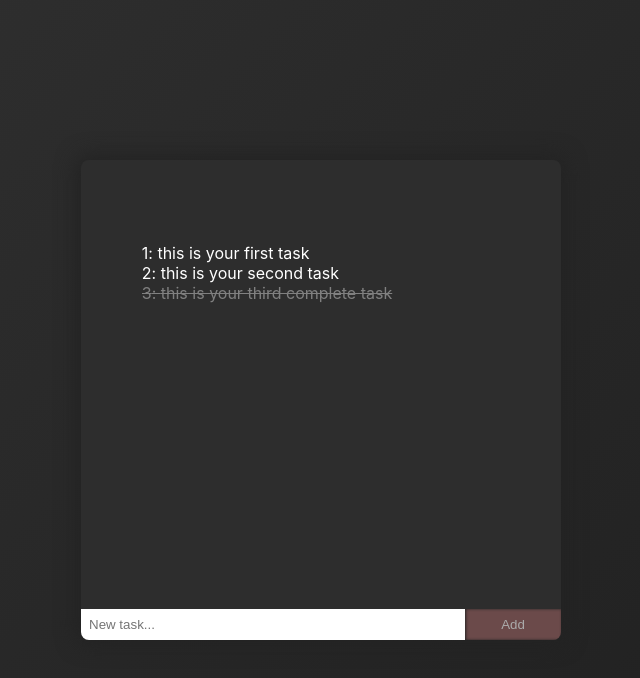
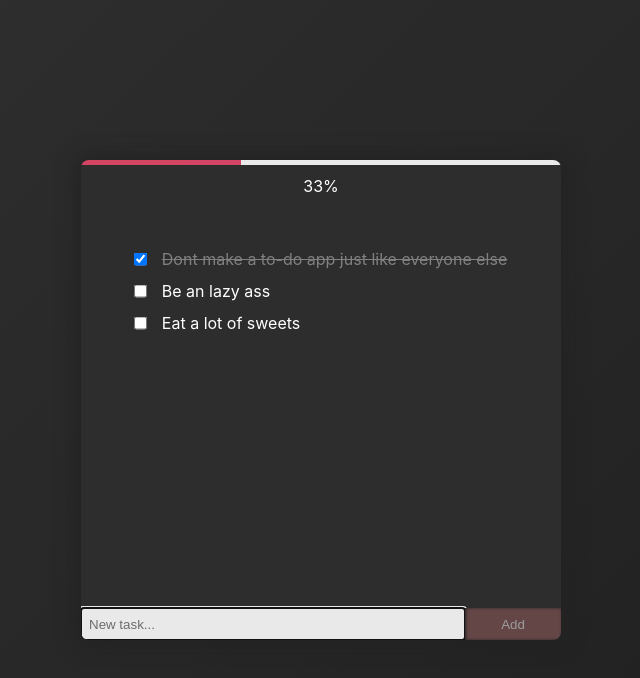
Before and after one commit to evgeny-rov/in24, a React (Create React App) app: page / in a window 1280 px wide. Shown: the top 678 px of the page, without its empty margins (319-959 px from the left). Built offline with nearby package versions, Linux system fonts and the light colour scheme.

Commit message:
finished task logic, styling

```diff
--- a/src/App.css
+++ b/src/App.css
@@ -1,3 +1,9 @@
+:root {
+  --main-color: grey;
+  --accent-color: #fff;
+  --accent-color2: rgb(231, 71, 106);
+}
+
 body {
   margin: 0;
   font-family: -apple-system, BlinkMacSystemFont, 'Segoe UI', 'Roboto', 'Oxygen',
@@ -12,10 +18,10 @@ code {
     monospace;
 }
 
-
 .App {
+  position: absolute;
   width: 100%;
-  height: 100vh;
+  height: 100%;
   background: linear-gradient(-45deg, rgb(31, 31, 31) 0%, rgb(48, 48, 48) 100%);
   display: flex;
   justify-content: center;
@@ -38,29 +44,53 @@ code {
   overflow: hidden;
 }
 
-.task-list {
+#task-list {
   list-style: none;
   height: 70%;
   width: 80%;
-  padding: 0;
-  margin: 1em;
   text-align: left;
-  overflow: auto;
+  overflow-y: auto;
+  line-height: 2rem;
 }
 
-.task-list li {
-  cursor: pointer;
-  user-select: none;
-  transition: all .5s;
+#task-list::-webkit-scrollbar {
+  width: 8px;
 }
 
-.task-list li.complete {
+#task-list::-webkit-scrollbar-track {
+  box-shadow: inset 0 0 6px rgba(0, 0, 0, 0.452);
+	border-radius: 10px;
+}
+
+#task-list::-webkit-scrollbar-thumb {
+  border-radius: 10px;
+	background: grey;
+}
+
+#task-list li {
+  position: relative;
+  cursor: pointer;
+  transition: all .5s;
+  word-wrap: break-word;
+}
+
+li::first-letter {
+  text-transform: uppercase;
+}
+
+li input {
+  position: absolute;
+  left: -2rem;
+  transform: translateY(50%);
+}
+
+#task-list li:hover {
+  font-size: 1.05rem;
+}
+
+#task-list li.complete {
   text-decoration: line-through;
   color: grey;
-}
-
-.task-list li:hover {
-  font-size: 1.05rem;
 }
 
 .user-input {
@@ -68,7 +98,8 @@ code {
   box-sizing: border-box;
   bottom: 0;
   width: 100%;
-  height: 2.5rem;
+  height: 2rem;
+  opacity: 0.9;
 }
 
 .input {
@@ -76,7 +107,7 @@ code {
   position: absolute;
   padding: 0.5rem;
   border: none;
-  outline: none;
+  height: 100%;
 }
 
 .field {
@@ -91,10 +122,10 @@ code {
   right: 0;
   color: #fff;
   width: 20%;
-  background: rgb(231, 71, 106);
+  background: var(--accent-color2);
   transition: all .4s;
   z-index: 5;
-  box-shadow: -3px 0 4px rgb(231, 71, 106);
+  box-shadow: 0 0 4px var(--accent-color2);
 }
 
 .sbmt-btn:disabled {
@@ -103,11 +134,44 @@ code {
   box-shadow: inset 1px 0 3px rgb(36, 36, 36);
 }
 
+.completion-container {
+  position: absolute;
+  box-sizing: border-box;
+  top: 0;
+  width: 100%;
+  height: 2rem;
+}
+
+#progress-status {
+  position: absolute;
+  top: 0;
+  border: none;
+  width: 100%;
+  height: 0.3rem;
+  opacity: 0.9;
+}
+
+#progress-status::-webkit-progress-bar {
+  background: #FFF;
+}
+
+#progress-status::-webkit-progress-value {
+  background: var(--accent-color2);
+  transition: all .7s;
+}
+
+.complete-notify {
+  position: absolute;
+  box-sizing: border-box;
+  padding: 1rem;
+  width: 100%;
+  text-align: center;
+  transition: all .5s;
+}
+
 @media (max-width: 35rem) {
   .task-container {
-    height: 80vh;
+    height: 100%;
     width: 100%;
-    background: none;
-    box-shadow: none;
   }
 }
--- a/src/components/UserInput.tsx
+++ b/src/components/AddTodo.tsx
@@ -6,7 +6,7 @@ interface props {
   addTask: (text: string) => {};
 }
 
-const UserInput = ({ addTask }: props) => {
+const AddTodo = ({ addTask }: props) => {
   const [text, setText] = useState('');
 
   const handleAddTask = (e: React.SyntheticEvent) => {
@@ -17,8 +17,10 @@ const UserInput = ({ addTask }: props) => {
 
   return (
     <div className="user-input">
-      <input className="input field" type="text" placeholder="New task..." value={text} onChange={(e) => setText(e.target.value)} />
-      <input className="input sbmt-btn" type="submit" value="Add" disabled={text.length < 2} onClick={handleAddTask} />
+      <form onSubmit={handleAddTask}>
+        <input className="input field" autoFocus type="text" placeholder="New task..." value={text} onChange={(e) => setText(e.target.value)} />
+        <input className="input sbmt-btn" type="submit" value="Add" disabled={text.length < 2} />
+      </form>
     </div>
   );
 }
@@ -26,4 +28,4 @@ const UserInput = ({ addTask }: props) => {
 export default connect(
   null,
   { addTask }
-)(UserInput)
+)(AddTodo)
--- /dev/null
+++ b/src/components/CompletionStatus.tsx
@@ -0,0 +1,26 @@
+import React from 'react';
+import { connect } from 'react-redux';
+
+interface StateProps {
+  progress: {
+    total: number,
+    completeTasks: number,
+  }
+}
+
+const CompletionStatus = ({ progress: { completeTasks, total } }: StateProps) => {
+  const content = total === completeTasks ? '✓' : `${Math.floor((completeTasks / total) * 100)}%`
+
+  return (
+    <div className="completion-container">
+      <progress id="progress-status" value={completeTasks} max={total}></progress>
+      <div className="complete-notify">{content}</div>
+    </div>
+  );
+}
+
+const mapStateToProps = (state: StateProps) => {
+  return { progress: state.progress };
+}
+
+export default connect(mapStateToProps)(CompletionStatus);
--- a/src/components/Task.tsx
+++ b/src/components/Task.tsx
@@ -12,7 +12,12 @@ interface props {
 const Task = ({ id, text, isComplete, toggleTask }: props) => {
   const clsNames = isComplete ? 'complete': '';
 
-return (<li className={clsNames} onClick={() => toggleTask(id)}>{id + 1}: {text}</li>);
+return (
+    <li className={clsNames} onClick={() => toggleTask(id)}>
+      <input type="checkbox" name="complete" readOnly checked={isComplete}/>
+      <span>{text}</span>
+    </li>
+  );
 }
 
 export default connect(null, { toggleTask })(Task);
--- a/src/components/TaskContainer.tsx
+++ b/src/components/TaskContainer.tsx
@@ -1,12 +1,14 @@
 import React from 'react';
-import UserInput from './UserInput';
+import AddTodo from './AddTodo';
 import TaskList from './TaskList';
+import CompletionStatus from './CompletionStatus';
 
 const TaskContainer = (props: any) => {
 	return (
 		<div className="task-container">
+      <CompletionStatus />
       <TaskList />
-			<UserInput />
+			<AddTodo />
 		</div>
 	);
 }
--- a/src/components/TaskList.tsx
+++ b/src/components/TaskList.tsx
@@ -1,4 +1,4 @@
-import React from 'react';
+import React, { useRef, useEffect } from 'react';
 import { connect } from 'react-redux';
 import Task from './Task';
 
@@ -17,8 +17,14 @@ interface props {
 }
 
 const TaskList = ({ tasks }: props) => {
+  const listRef: any = useRef();
+
+  useEffect(() => {
+    listRef.current.scrollTop = listRef.current.scrollHeight;
+  }, [tasks.length])
+
   return (
-    <ul className="task-list">
+    <ul ref={listRef} id="task-list">
       {tasks.map(({ id, text, isComplete}) => {
         return <Task key={id} id={id} text={text} isComplete={isComplete} />
       })}
--- a/src/index.tsx
+++ b/src/index.tsx
@@ -7,10 +7,14 @@ import { createStore } from 'redux';
 
 const initialState = {
   tasks: {
-    0: { id: 0, text: 'this is your first task', isComplete: false },
-    1: { id: 1, text: 'this is your second task', isComplete: false },
-    2: { id: 2, text: 'this is your third complete task', isComplete: true },
+    0: { id: 0, text: 'Dont make a to-do app just like everyone else', isComplete: true },
+    1: { id: 1, text: 'Be an lazy ass', isComplete: false },
+    2: { id: 2, text: 'Eat a lot of sweets', isComplete: false },
   },
+  progress: {
+    total: 3,
+    completeTasks: 1,
+  }
 };
 
 const rootReducer = (state: any = initialState, action: any) => {
@@ -22,6 +26,10 @@ const rootReducer = (state: any = initialState, action: any) => {
         tasks: {
           ...state.tasks,
           [addId]: { id: addId, text, isComplete: false },
+        },
+        progress: {
+          ...state.progress,
+          total: state.progress.total += 1,
         }
       };
     case 'TOGGLE_TASK':
@@ -34,6 +42,10 @@ const rootReducer = (state: any = initialState, action: any) => {
             ...state.tasks[toggleId],
             isComplete: !state.tasks[toggleId].isComplete,
           }
+        },
+        progress: {
+          ...state.progress,
+          completeTasks: state.tasks[toggleId].isComplete ? state.progress.completeTasks -= 1 : state.progress.completeTasks += 1,
         }
       };
     default:
```
